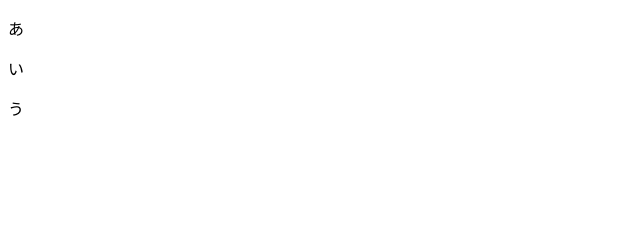
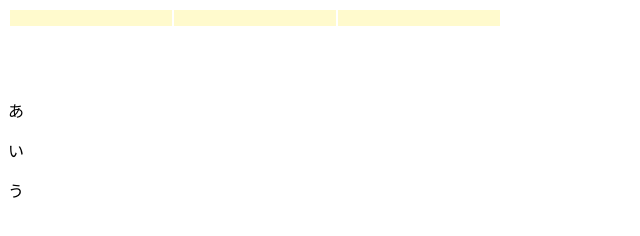
Before and after one commit to p2heycocoon/jqui-aiu, a plain HTML site: page index.html in a window 1280 px wide. Shown: the whole page, without its empty margins (0-640 px from the left). Drawn offline with nearby package versions, Linux system fonts and the light colour scheme.

Commit message:
空テーブルを作ってみたが、ダメ

```diff
--- a/index.html
+++ b/index.html
@@ -7,6 +7,52 @@
         <meta name="description" content="ページの説明">
     </head>
     <body>
+        <table>
+            <tr style="height: 1rem;">
+                <td style="width: 10rem; background-color: #FFFACD;">
+
+                </td>
+                <td style="width: 10rem; background-color: #FFFACD;">
+
+                </td>
+                <td style="width: 10rem; background-color: #FFFACD;">
+
+                </td>
+            </tr>
+            <tr style="height: 1rem;">
+                <td>
+
+                </td>
+                <td>
+
+                </td>
+                <td>
+
+                </td>
+            </tr>
+            <tr style="height: 1rem;">
+                <td>
+
+                </td>
+                <td>
+
+                </td>
+                <td>
+
+                </td>
+            </tr>
+            <tr style="height: 1rem;">
+                <td>
+
+                </td>
+                <td>
+
+                </td>
+                <td>
+
+                </td>
+            </tr>
+        </table>
         <div class="table"></div>
         <div class="addable-contents"></div>
         <script src="https://ajax.googleapis.com/ajax/libs/jquery/1.12.1/jquery.min.js"></script>
```
